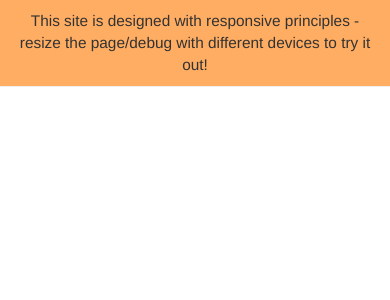
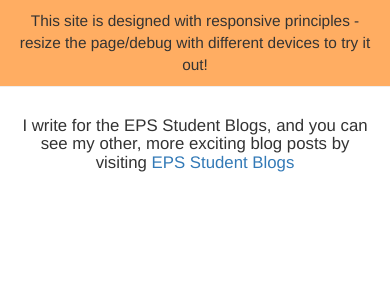
Before and after one commit to weathersbubble/bridging_cw, a Django app: page /post_list in a window 390 px wide. Shown: the part 198-498 px from the top of the page. Run offline with Django 3.2, Linux system fonts and the light colour scheme; data that the repository does not hold is empty; some libraries are stand-ins or nearby versions.

Commit message:
Added a link to my other blogs

```diff
--- a/blog/static/css/blog.css
+++ b/blog/static/css/blog.css
@@ -30,6 +30,11 @@
     display: block;
     margin: auto;
     max-width: 600px;
+}
+
+.more-blogs h5{
+    font-size: 1.2em;
+    margin-bottom: 20px;
 }
 
 .date {
@@ -81,6 +86,13 @@
     .page-header {
         font-size: 1.1em;
     }
+
+    .more-blogs h5{
+        font-size: 1.2em;
+        margin-bottom: 10px;
+        text-align: center;
+    }
+
     .admin-button-desktop {
         display: none;
     }
--- a/blog/templates/blog/post_list.html
+++ b/blog/templates/blog/post_list.html
@@ -1,6 +1,9 @@
 {% extends 'blog/base.html' %}
 
 {% block content %}
+    <div class="more-blogs">
+        <h5>I write for the EPS Student Blogs, and you can see my other, more exciting blog posts by visiting <a href="https://blog.bham.ac.uk/epsstudentblogs/tag/henry/" target="_blank">EPS Student Blogs</a></h5>
+    </div>
     {% for post in posts %}
         <div class="post">
             <div class="date">
```
